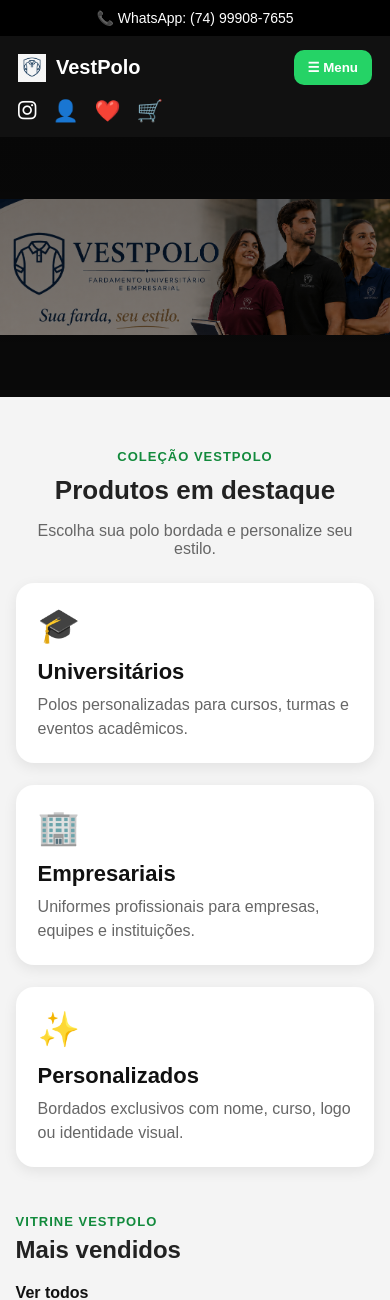
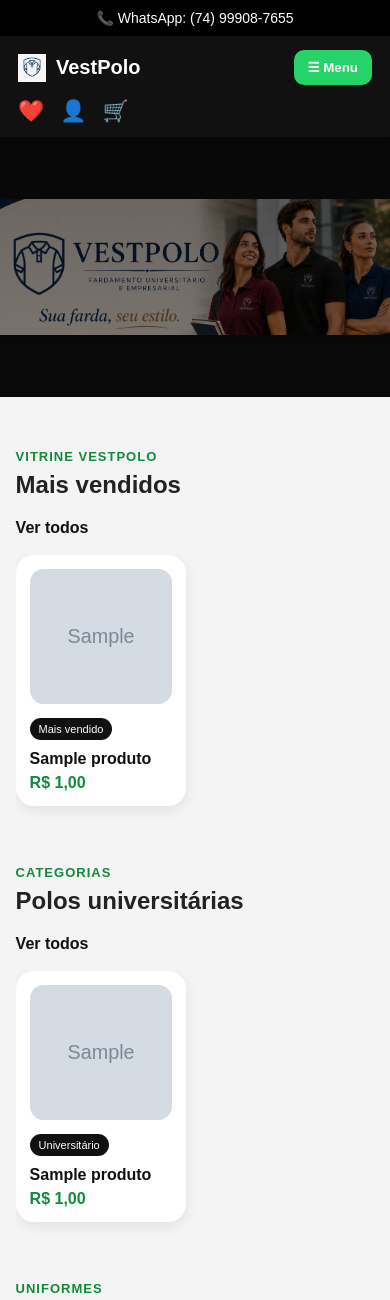
Before and after one commit to CarolineAnne/vestpolo, a Django app: page / in a window 390 px wide. Shown: the top 1300 px of the page. Run offline with Django 5.2, Linux system fonts and the light colour scheme; tables that the repository leaves empty hold one stand-in row (values such as "Sample post"); grey boxes marked "Sample" are stand-in pictures.

Commit message:
Oculta categorias da home em telas pequenas

```diff
--- a/loja/templates/loja/home.html
+++ b/loja/templates/loja/home.html
@@ -652,6 +652,11 @@
                 padding: 10px 15px;
             }
 
+            .secao-premium,
+            .categorias-home {
+                display: none;
+            }
+
             header {
                 padding: 14px 18px;
                 gap: 14px;
@@ -866,13 +871,21 @@
     </nav>
 
     <div class="header-icons">
-
+<!--
     <a href="https://www.instagram.com/vestpolo25/"
         target="_blank"
         class="icon-link">
 
         <i class="fa-brands fa-instagram"></i>
 
+    </a>
+-->
+
+    <a href="{% url 'favoritos' %}" class="icon-link">
+        ❤️
+        {% if total_favoritos > 0 %}
+            <span class="badge">{{ total_favoritos }}</span>
+        {% endif %}
     </a>
 
     {% if request.user.is_authenticated %}
@@ -884,13 +897,6 @@
             👤
         </a>
     {% endif %}
-
-    <a href="{% url 'favoritos' %}" class="icon-link">
-        ❤️
-        {% if total_favoritos > 0 %}
-            <span class="badge">{{ total_favoritos }}</span>
-        {% endif %}
-    </a>
 
     <a href="{% url 'carrinho' %}" class="icon-link">
         🛒
```
